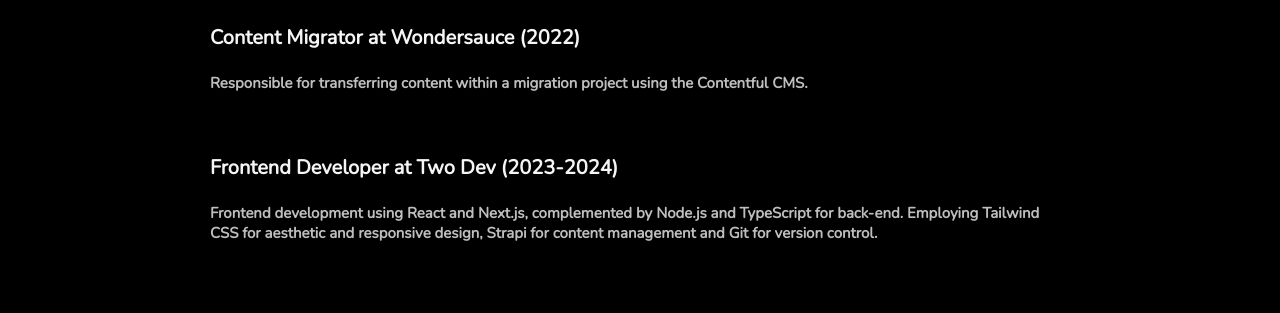
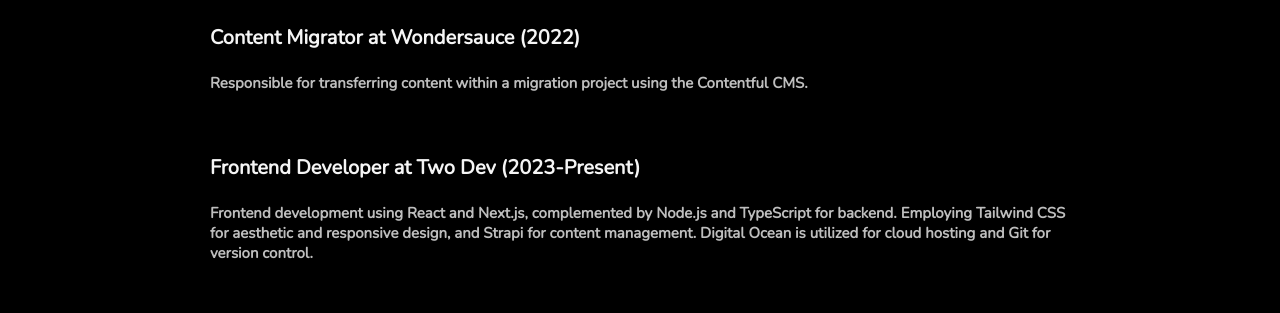
Before and after one commit to karinagb/my_page, a website: page Resume/index.html in a window 1280 px wide. Shown: the part 1151-1464 px from the top of the page. Drawn offline with nearby package versions, Linux system fonts and the light colour scheme.

Commit message:
Resume update

```diff
--- a/Resume/index.html
+++ b/Resume/index.html
@@ -143,12 +143,12 @@
         </div>
 
         <div class="experience_item">
-          <h3>Frontend Developer at Two Dev (2023-2024)</h3>
+          <h3>Frontend Developer at Two Dev (2023-Present)</h3>
           <p>
             Frontend development using React and Next.js, complemented by
-            Node.js and TypeScript for back-end. Employing Tailwind CSS for
-            aesthetic and responsive design, Strapi for content management and
-            Git for version control.
+            Node.js and TypeScript for backend. Employing Tailwind CSS for
+            aesthetic and responsive design, and Strapi for content management.
+            Digital Ocean is utilized for cloud hosting and Git for version control.
           </p>
         </div>
       </section>
```
Also changed, not shown: 2 other files.
